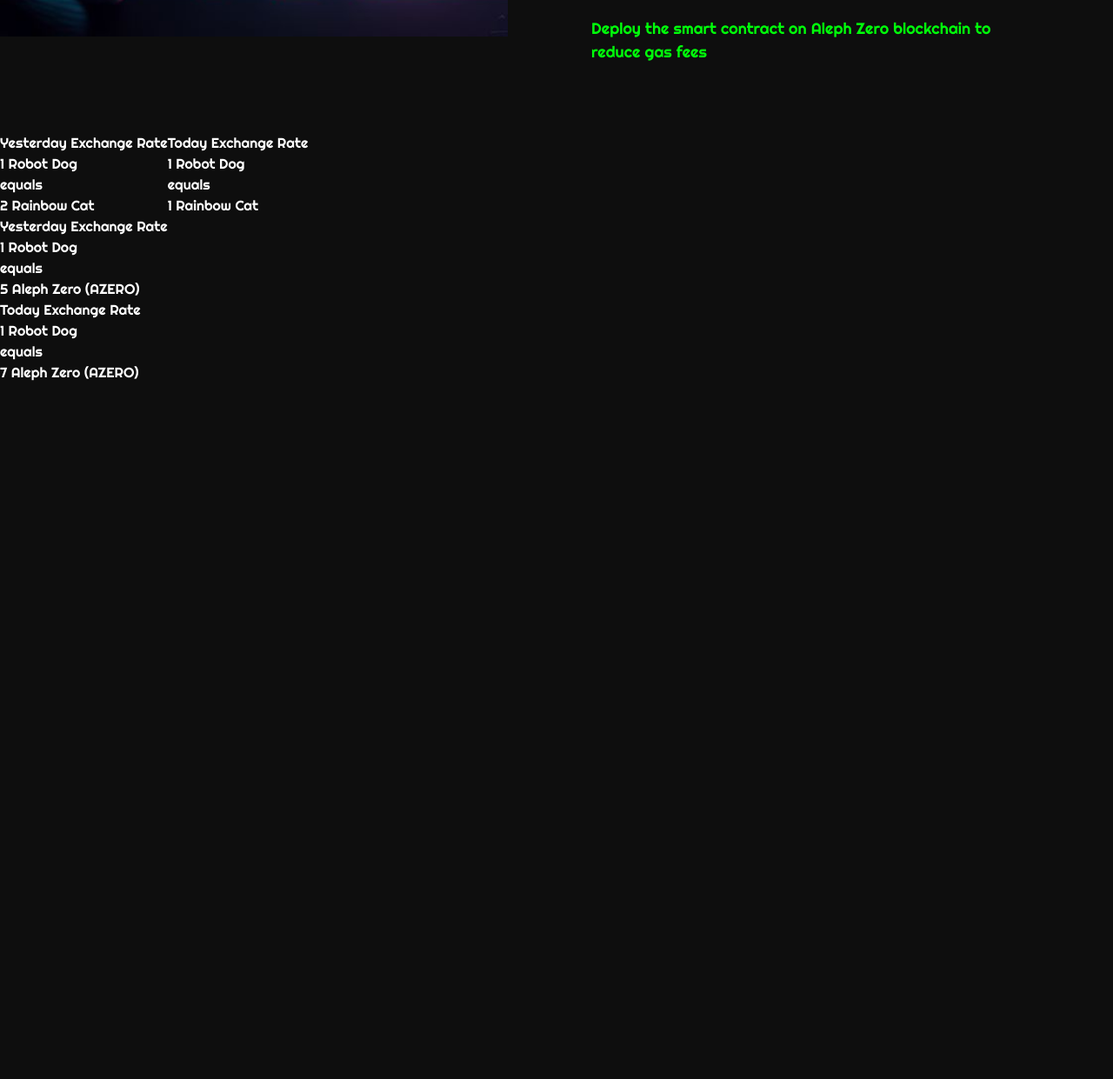
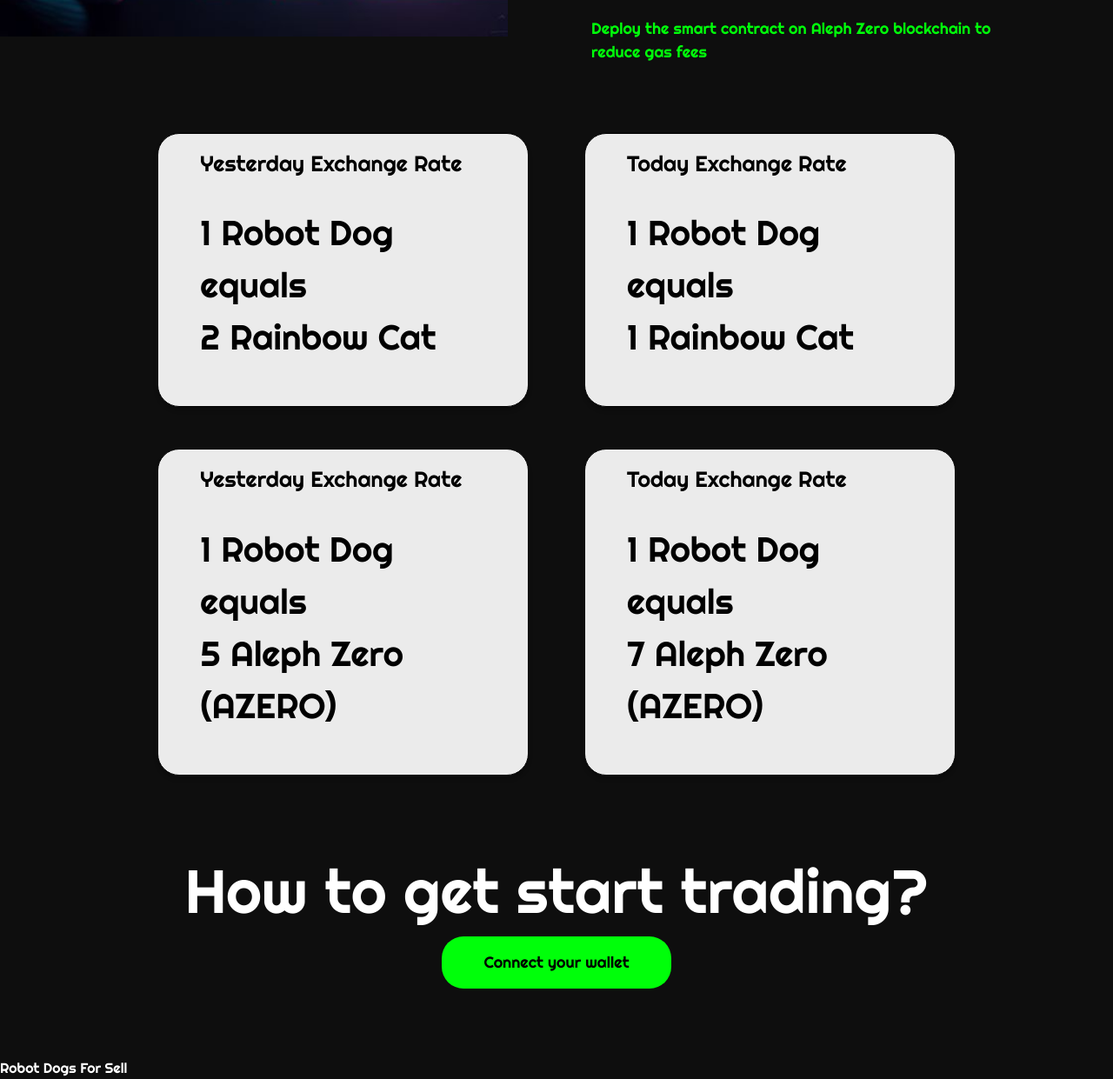
Before and after one commit to amazinghackteam/amazinghackteam.github.io, a plain HTML site: page index.html in a window 1280 px wide. Shown: the part 719-1960 px from the top of the page at 87% size. Before the commit the page ends 1160 px from the top, so only its background shows below. Drawn offline with nearby package versions, Linux system fonts and the light colour scheme; a script that the page names is missing.

Commit message:
feat: add ui

```diff
--- a/index.html
+++ b/index.html
@@ -53,6 +53,28 @@
 				max-width: 100%;
 			}
 
+			.boxRate {
+				background-color: #EBEBEB;
+				border: 1px solid #000000;
+				box-shadow: 0px 4px 4px rgba(0, 0, 0, 0.25);
+				border-radius: 25px;
+				color: #000000;
+				font-size: 40px;
+			}
+
+			.titleSmall {
+				font-size: 25px;
+			}
+			.titleBig {
+				font-size: 70px;
+			}
+
+			.btn {
+				background: #00FF0A;
+				border-radius: 25px;
+				color: #000000;
+			}
+
 		</style>
 	</head>
 
@@ -71,34 +93,43 @@
 			</div>
 		</div>
 
-		<div class="mt-12 flex flex-row">
-			<div class="">
-				<div>Yesterday Exchange Rate</div>
+		<div class="mt-12 flex flex-row justify-center">
+			<div class="boxRate basis-2/6 mr-8 px-12 pt-4 pb-12">
+				<div class="titleSmall mb-8">Yesterday Exchange Rate</div>
 				<div>1 Robot Dog</div>
 				<div>equals</div>
 				<div>2 Rainbow Cat</div>
 			</div>
-			<div>
-				<div>Today Exchange Rate</div>
+			<div class="boxRate basis-2/6 ml-8 px-12 pt-4 pb-12">
+				<div class="titleSmall mb-8">Today Exchange Rate</div>
 				<div>1 Robot Dog</div>
 				<div>equals</div>
 				<div>1 Rainbow Cat</div>
 			</div>
 		</div>
 
-		<div>
-			<div>
-				<div>Yesterday Exchange Rate</div>
+		<div class="mt-12 flex flex-row justify-center">
+			<div class="boxRate basis-2/6 mr-8 px-12 pt-4 pb-12">
+				<div class="titleSmall mb-8">Yesterday Exchange Rate</div>
 				<div>1 Robot Dog</div>
 				<div>equals</div>
 				<div>5 Aleph Zero (AZERO)</div>
 			</div>
-			<div>
-				<div>Today Exchange Rate</div>
+			<div class="boxRate basis-2/6 ml-8 px-12 pt-4 pb-12">
+				<div class="titleSmall mb-8">Today Exchange Rate</div>
 				<div>1 Robot Dog</div>
 				<div>equals</div>
 				<div>7 Aleph Zero (AZERO)</div>
 			</div>
+		</div>
+
+		<div class="my-20 flex flex-col items-center">
+			<div class="titleBig">How to get start trading?</div>
+			<div><button class="btn px-12 py-4 text-lg">Connect your wallet</button></div>
+		</div>
+
+		<div>
+			<div>Robot Dogs For Sell</div>
 		</div>
 
 		<script src="https://cdn.ethers.io/lib/ethers-5.2.umd.min.js" type="application/javascript"></script>
```
